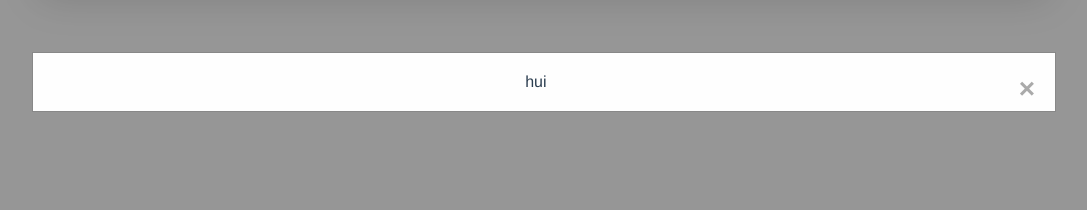
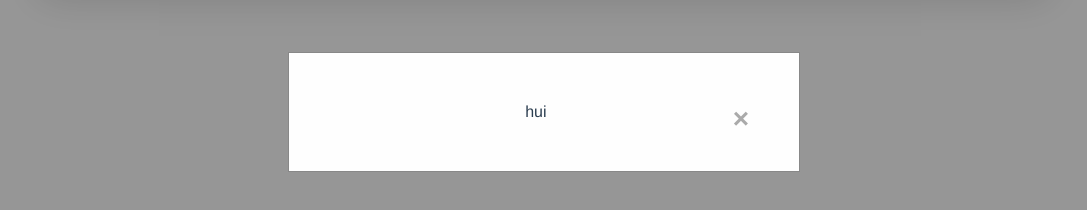
Before and after one commit to DK-Kami/SolarSystemTable, a Vue app: page / in a window 1280 px wide. Shown: the part 140-350 px from the top of the page, without its empty margins (96-1183 px from the left). Built offline with nearby package versions, Linux system fonts and the light colour scheme; no server answers.

Commit message:
dialog component

```diff
--- a/src/components/KDialog.vue
+++ b/src/components/KDialog.vue
@@ -5,7 +5,11 @@
     @click.self="closeDialog"
   >
     <div class="modal-content">
-      <span class="close" @click="closeDialog">&times;</span>
+      <div class="modal-actions">
+        <slot name="title">{{ title }}</slot>
+        <span class="close" @click="closeDialog">&times;</span>
+      </div>
+
       <slot></slot>
     </div>
   </div>
@@ -17,6 +21,7 @@ export default {
 
   props: {
     value: Boolean,
+    title: String,
   },
 
   methods: {
@@ -49,9 +54,9 @@ export default {
 .modal-content {
   background-color: #fefefe;
   margin: 15% auto;
-  padding: 20px;
+  padding: 50px;
   border: 1px solid #888;
-  width: 80%;
+  width: 40%;
 }
 
 .close {
```
